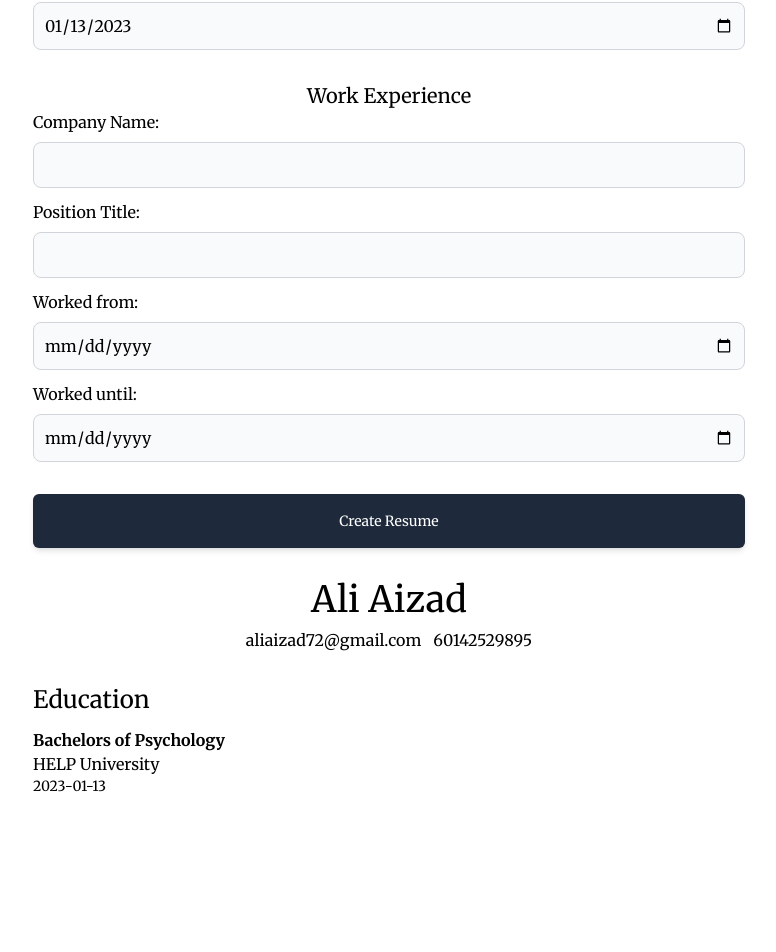
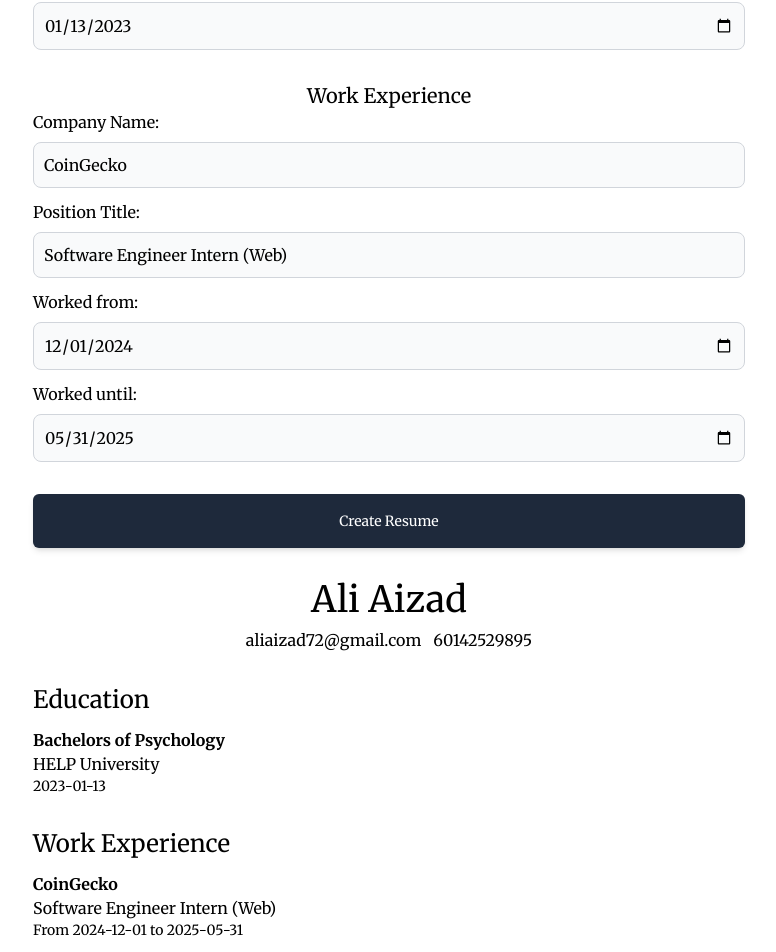
Before and after one commit to aliaizad72/resume-builder, a React (Vite) app: page / in a window 1280 px wide. Shown: the part 672-1624 px from the top of the page, without its empty margins (251-1027 px from the left). Before the commit the page ends 1484 px from the top, so only its background shows below. Built offline with nearby package versions, Linux system fonts and the light colour scheme.

Commit message:
Add work experience component for resume

```diff
--- a/src/App.jsx
+++ b/src/App.jsx
@@ -16,10 +16,10 @@ export default function App() {
             end: "2023-01-13"
         },
         experience: {
-            company: "",
-            position: "",
-            start: "",
-            end: ""
+            company: "CoinGecko",
+            position: "Software Engineer Intern (Web)",
+            start: "2024-12-01",
+            end: "2025-05-31"
         }
     }
 
--- a/src/components/Resume.jsx
+++ b/src/components/Resume.jsx
@@ -1,11 +1,13 @@
 import Info from "./resume/Info.jsx";
 import EducationRes from "./resume/EducationRes.jsx";
+import ExperienceRes from "./resume/ExperienceRes.jsx";
 
 export default function Resume({ resume }) {
     return (
         <div className="md:w-[768px] md:mx-auto mb-4 flex flex-col gap-5 px-7">
             <Info name={resume.name} email={resume.email} phone={resume.phone}/>
             <EducationRes school={resume.education.school} title={resume.education.title} end={resume.education.end} />
+            <ExperienceRes company={resume.experience.company} position={resume.experience.position} start={resume.experience.start} end={resume.experience.end}/>
         </div>
     )
 }
--- /dev/null
+++ b/src/components/resume/ExperienceRes.jsx
@@ -0,0 +1,14 @@
+export default function ExperienceRes({ company, position, start, end }) {
+    return (
+        <div>
+            <h1 className="text-2xl my-3">
+                Work Experience
+            </h1>
+            <div>
+                <p><strong>{company}</strong></p>
+                <p>{position}</p>
+                <p className="text-sm">From {start} to {end}</p>
+            </div>
+        </div>
+    )
+}
```
